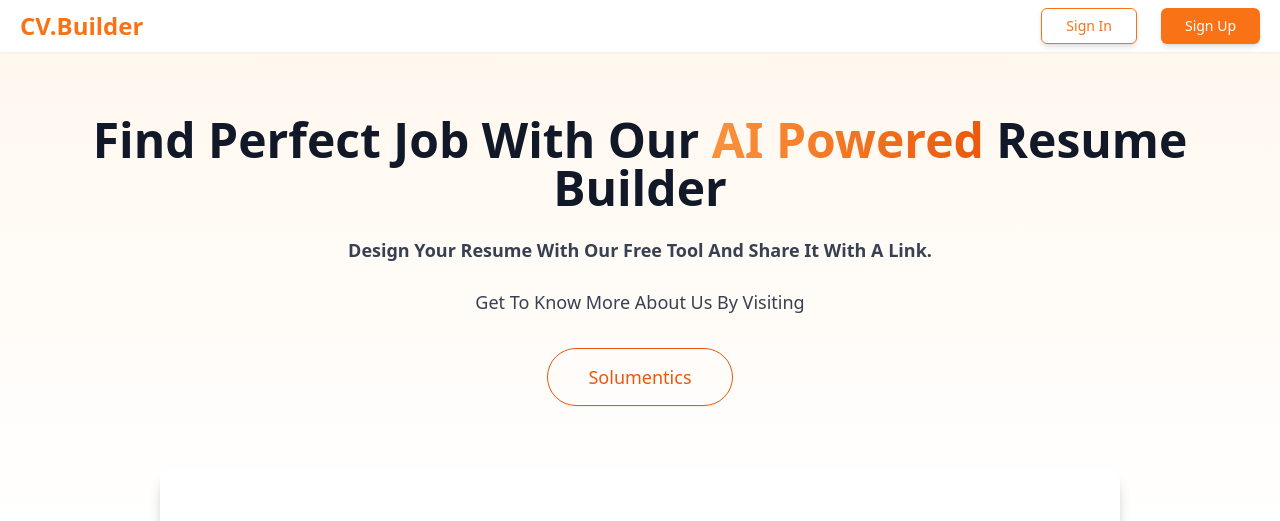
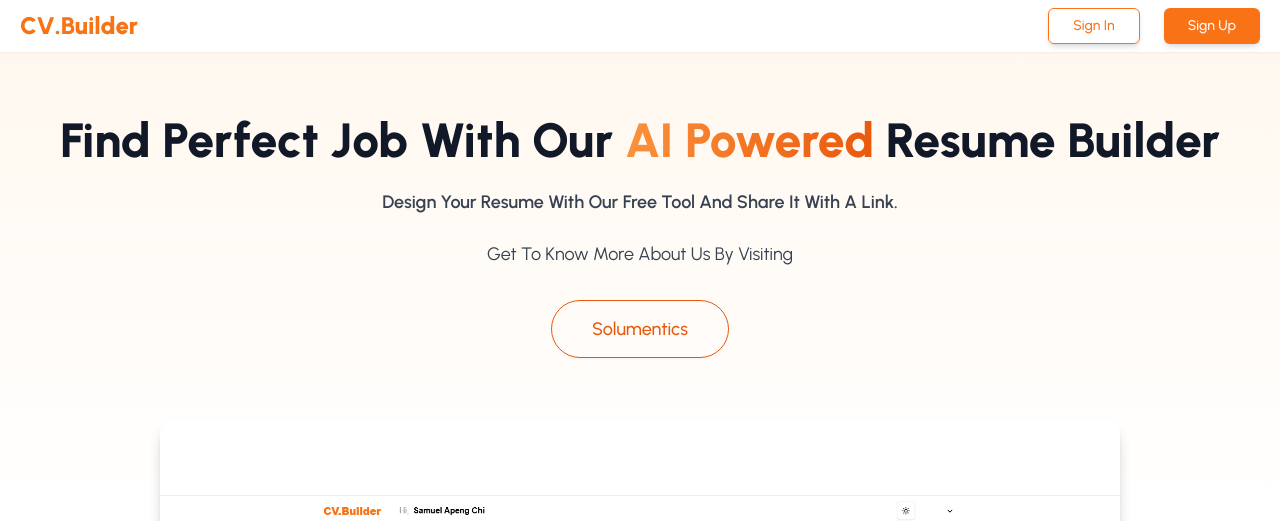
Before and after one commit to Chisamuel651/CV-Builder, a Next.js app: page / in a window 1280 px wide. Shown: the top 521 px of the page. Built offline with nearby package versions, Linux system fonts and the light colour scheme; no server answers.

Commit message:
Deployment Fixes V4

```diff
--- a/app/layout.tsx
+++ b/app/layout.tsx
@@ -1,5 +1,5 @@
 import type { Metadata } from "next";
-import { Urbanist, Open_Sans } from "next/font/google";
+import { Urbanist } from "next/font/google";
 import "./globals.css";
 import { cn } from "@/lib/utils";
 import { ThemeProvider } from "@/context/theme-provider";
@@ -31,13 +31,13 @@
   return (
     <html lang="en">
       <body
-        className={cn("bg-background !capitalize", urbanist.variable)}
+        className={cn("bg-background !capitalize", urbanist.variable, urbanist.className)}
       >
         <QueryProvider>
           <ThemeProvider
             attribute="class"
             defaultTheme="system"
-            enableSystem
+            enableSystem={false}
             disableTransitionOnChange
           >
             {children}
```
